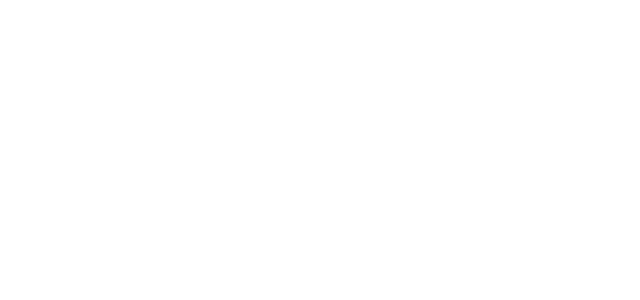
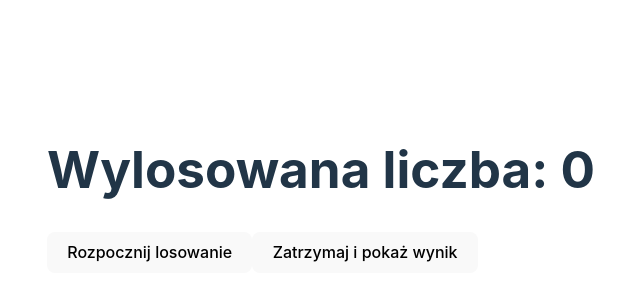
Before and after one commit to lukas-sikora/zadania-react, a React (Vite) app in the folder react-training/: page / in a window 1280 px wide. Shown: the part 210-510 px from the top of the page, without its empty margins (319-959 px from the left). Built offline with nearby package versions, Linux system fonts and the light colour scheme.

Commit message:
use-ref-task/1-solution

```diff
--- a/react-training/src/App.jsx
+++ b/react-training/src/App.jsx
@@ -1,5 +1,27 @@
+import { useState, useRef } from "react";
+
 const App = () => {
-  return <div></div>;
+  const [currentNumber, setCurrentNumber] = useState(0);
+  const intervalRef = useRef(null);
+
+  const handleStart = () => {
+    clearInterval(intervalRef.current);
+    intervalRef.current = setInterval(() => {
+      setCurrentNumber(Math.floor(Math.random() * 100) + 1);
+    }, 1000);
+  };
+
+  const handleStop = () => {
+    clearInterval(intervalRef.current);
+  };
+
+  return (
+    <>
+      <h1>Wylosowana liczba: {currentNumber}</h1>
+      <button onClick={handleStart}>Rozpocznij losowanie</button>
+      <button onClick={handleStop}>Zatrzymaj i pokaż wynik</button>
+    </>
+  );
 };
 
 export default App;
```
